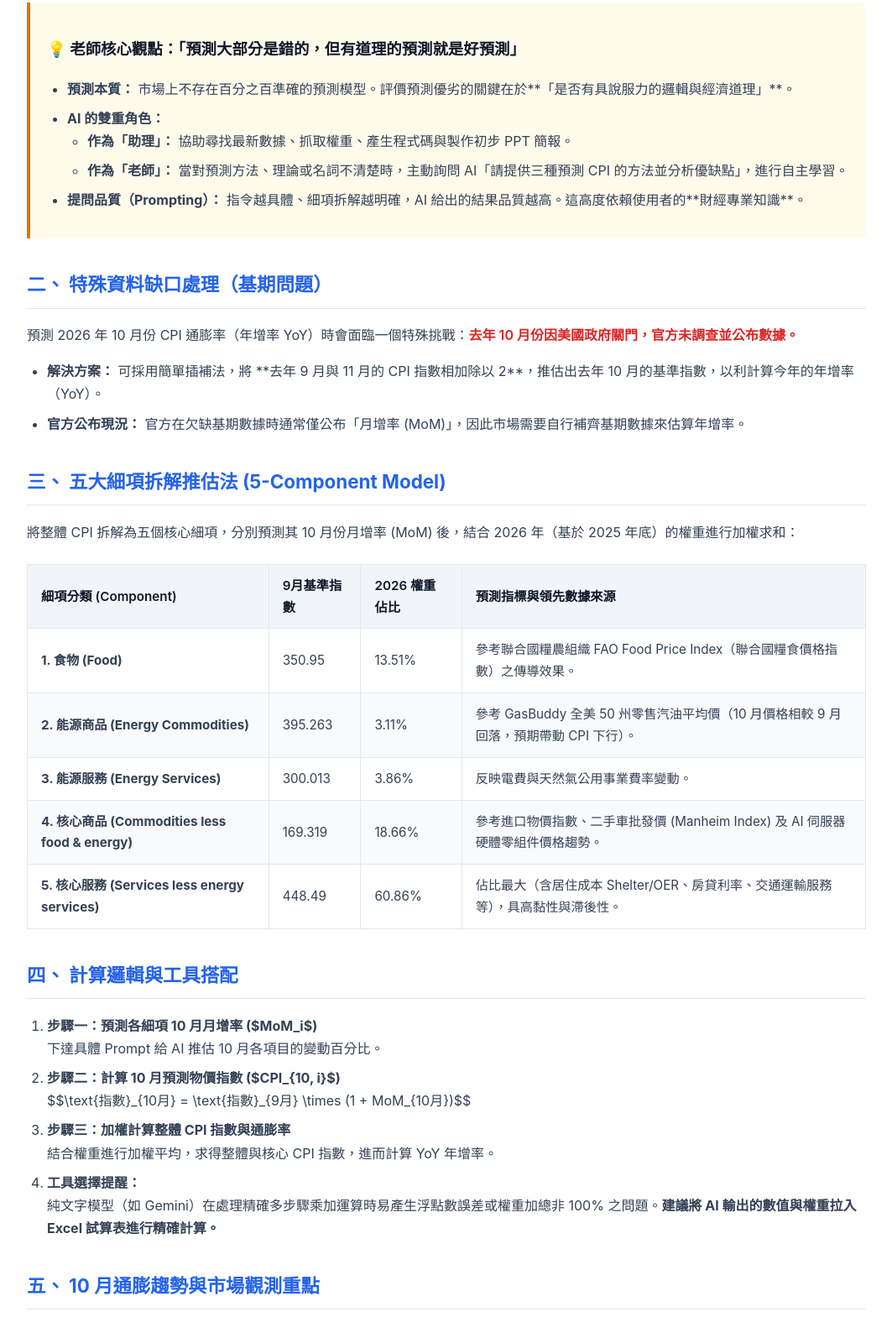
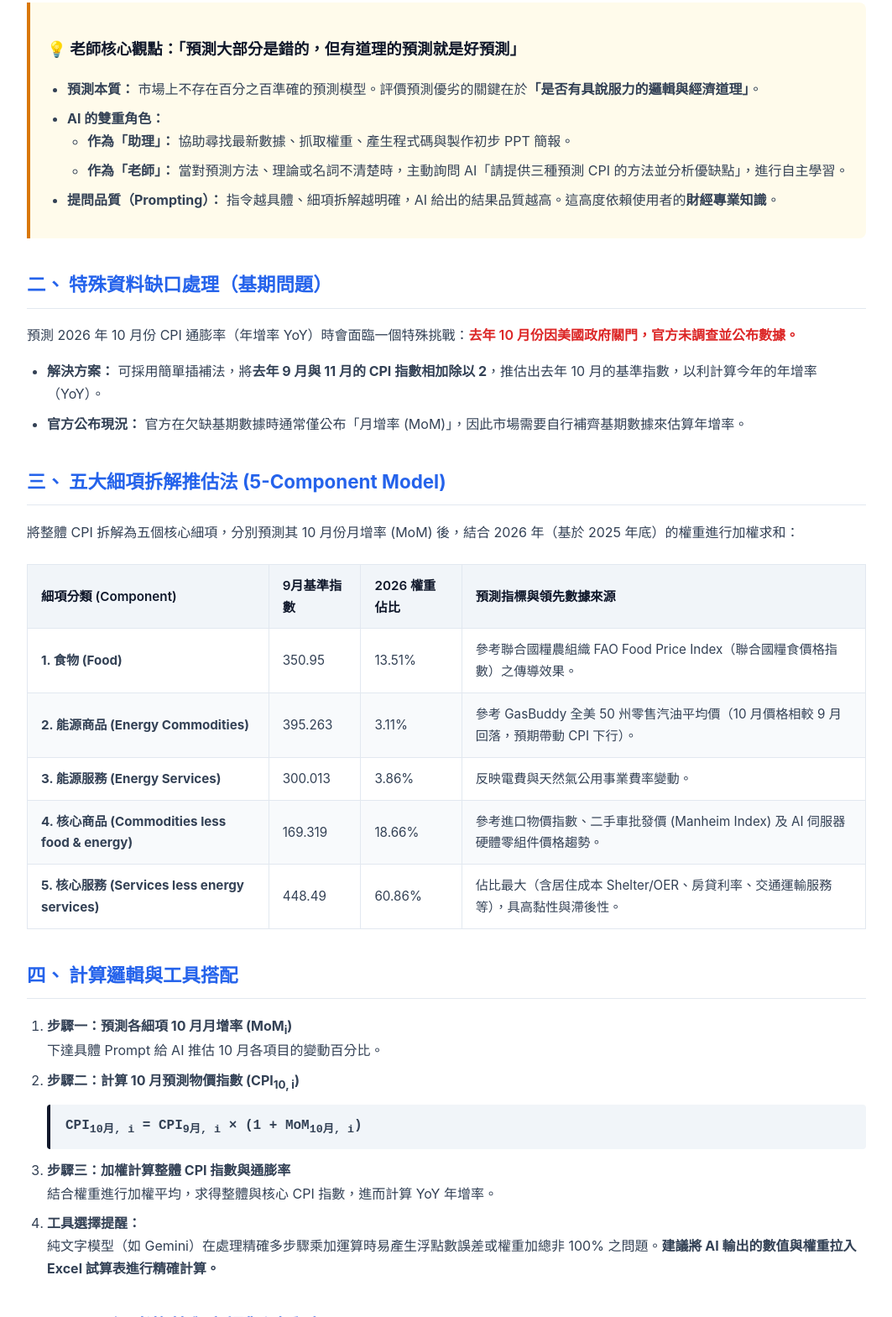
Before and after one commit to brianchih/AIEconomics, a plain HTML site: page 1022課堂筆記.html in a window 1280 px wide. Shown: the part 557-2126 px from the top of the page at 84% size, without its empty margins (108-1171 px from the left). Drawn offline with Linux system fonts and the light colour scheme.

Commit message:
Update 1022課堂筆記.html

```diff
--- a/1022課堂筆記.html
+++ b/1022課堂筆記.html
@@ -95,6 +95,16 @@
             border-radius: 0 8px 8px 0;
         }
 
+        .formula-box {
+            background-color: #f1f5f9;
+            border-left: 4px solid var(--primary-color);
+            padding: 12px 18px;
+            margin: 12px 0;
+            font-family: "Courier New", Courier, monospace;
+            font-weight: bold;
+            border-radius: 4px;
+        }
+
         .table-container {
             overflow-x: auto;
             margin: 24px 0;
@@ -120,16 +130,6 @@
 
         tr:nth-child(even) {
             background-color: #f8fafc;
-        }
-
-        .badge {
-            display: inline-block;
-            background-color: #e0e7ff;
-            color: #3730a3;
-            padding: 2px 8px;
-            border-radius: 4px;
-            font-size: 0.85rem;
-            font-weight: 600;
         }
 
         .alert-text {
@@ -172,21 +172,21 @@
     <div class="quote-box">
         <h3>💡 老師核心觀點：「預測大部分是錯的，但有道理的預測就是好預測」</h3>
         <ul>
-            <li><strong>預測本質：</strong> 市場上不存在百分之百準確的預測模型。評價預測優劣的關鍵在於**「是否有具說服力的邏輯與經濟道理」**。</li>
+            <li><strong>預測本質：</strong> 市場上不存在百分之百準確的預測模型。評價預測優劣的關鍵在於<strong>「是否有具說服力的邏輯與經濟道理」</strong>。</li>
             <li><strong>AI 的雙重角色：</strong>
                 <ul>
                     <li><strong>作為「助理」：</strong> 協助尋找最新數據、抓取權重、產生程式碼與製作初步 PPT 簡報。</li>
                     <li><strong>作為「老師」：</strong> 當對預測方法、理論或名詞不清楚時，主動詢問 AI「請提供三種預測 CPI 的方法並分析優缺點」，進行自主學習。</li>
                 </ul>
             </li>
-            <li><strong>提問品質（Prompting）：</strong> 指令越具體、細項拆解越明確，AI 給出的結果品質越高。這高度依賴使用者的**財經專業知識**。</li>
+            <li><strong>提問品質（Prompting）：</strong> 指令越具體、細項拆解越明確，AI 給出的結果品質越高。這高度依賴使用者的<strong>財經專業知識</strong>。</li>
         </ul>
     </div>
 
     <h2>二、 特殊資料缺口處理（基期問題）</h2>
     <p>預測 2026 年 10 月份 CPI 通膨率（年增率 YoY）時會面臨一個特殊挑戰：<span class="alert-text">去年 10 月份因美國政府關門，官方未調查並公布數據。</span></p>
     <ul>
-        <li><strong>解決方案：</strong> 可採用簡單插補法，將 **去年 9 月與 11 月的 CPI 指數相加除以 2**，推估出去年 10 月的基準指數，以利計算今年的年增率（YoY）。</li>
+        <li><strong>解決方案：</strong> 可採用簡單插補法，將<strong>去年 9 月與 11 月的 CPI 指數相加除以 2</strong>，推估出去年 10 月的基準指數，以利計算今年的年增率（YoY）。</li>
         <li><strong>官方公布現況：</strong> 官方在欠缺基期數據時通常僅公布「月增率 (MoM)」，因此市場需要自行補齊基期數據來估算年增率。</li>
     </ul>
 
@@ -240,11 +240,13 @@
 
     <h2>四、 計算邏輯與工具搭配</h2>
     <ol>
-        <li><strong>步驟一：預測各細項 10 月月增率 ($MoM_i$)</strong><br>
+        <li><strong>步驟一：預測各細項 10 月月增率 (MoM<sub>i</sub>)</strong><br>
             下達具體 Prompt 給 AI 推估 10 月各項目的變動百分比。
         </li>
-        <li><strong>步驟二：計算 10 月預測物價指數 ($CPI_{10, i}$)</strong><br>
-            $$\text{指數}_{10月} = \text{指數}_{9月} \times (1 + MoM_{10月})$$
+        <li><strong>步驟二：計算 10 月預測物價指數 (CPI<sub>10, i</sub>)</strong>
+            <div class="formula-box">
+                CPI<sub>10月, i</sub> = CPI<sub>9月, i</sub> × (1 + MoM<sub>10月, i</sub>)
+            </div>
         </li>
         <li><strong>步驟三：加權計算整體 CPI 指數與通膨率</strong><br>
             結合權重進行加權平均，求得整體與核心 CPI 指數，進而計算 YoY 年增率。
```
